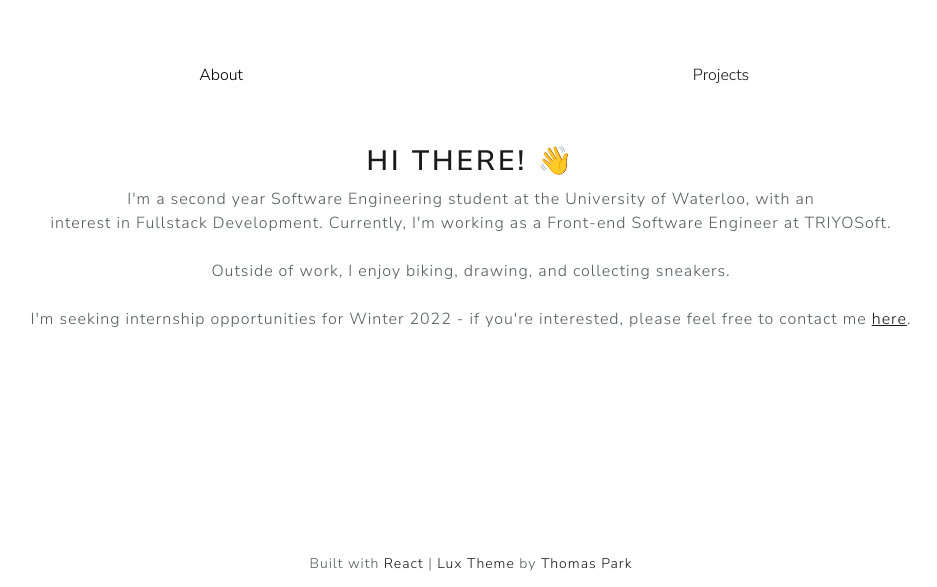
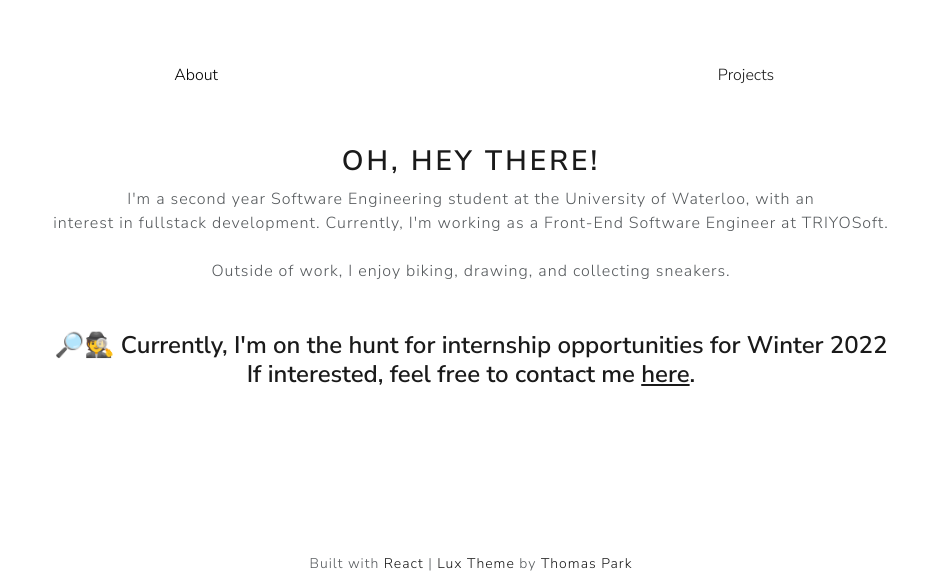
Before and after one commit to kevin-pierce/new-personal-site, a Gatsby site: page / in a window 1280 px wide. Shown: the part 618-1205 px from the top of the page, without its empty margins (169-1106 px from the left). Built offline with nearby package versions, Linux system fonts and the light colour scheme; Gatsby itself is replaced by a stand-in of ours.

Commit message:
Content updates for about page and profile content pages

```diff
--- a/src/components/about-tab/about-tab.jsx
+++ b/src/components/about-tab/about-tab.jsx
@@ -5,14 +5,14 @@ import './about-tab.scss'
 const AboutTab = () => {
     return (
         <div className="about-tab-wrapper">
-            <h2>Hi there! 👋</h2>
+            <h2>Oh, hey there!</h2>
             <div>
                 I'm a second year Software Engineering student at the University of Waterloo, with an <br/>
-                    interest in Fullstack Development. Currently, I'm working as a Front-end Software Engineer at TRIYOSoft.
+                    interest in fullstack development. Currently, I'm working as a Front-End Software Engineer at TRIYOSoft.
                     <br/><br/>
                     Outside of work, I enjoy biking, drawing, and collecting sneakers.
-                    <br/><br/>
-                <p>I'm seeking internship opportunities for Winter 2022 - if you're interested, please feel free to contact me <a href="https://www.linkedin.com/in/kwpierce/s">here</a>.</p>
+                    <br/><br/><br/>
+                <h3>🔎🕵️ Currently, I'm on the hunt for internship opportunities for Winter 2022<br/>If interested, feel free to contact me <a href="https://www.linkedin.com/in/kwpierce/s">here</a>.</h3>
             </div>
         </div>
     )
--- a/src/components/about-tab/about-tab.scss
+++ b/src/components/about-tab/about-tab.scss
@@ -1,4 +1,9 @@
 .about-tab-wrapper {
     padding-top: 5vh;
     min-height:400px;
+
+    h3 {
+        text-transform: none;
+        letter-spacing: normal;
+    }
 }
--- a/src/components/profile-content/profile-content.scss
+++ b/src/components/profile-content/profile-content.scss
@@ -2,7 +2,7 @@
 
 
     .nav-tabs {
-        min-width:1000px;
+        min-width:1100px;
         justify-content: center;
         align-items: center;
         height:60px;
--- a/src/components/projects-tab/projects-tab.jsx
+++ b/src/components/projects-tab/projects-tab.jsx
@@ -24,7 +24,7 @@ const ProjectsTab = () => {
                                 <Card.Header>Pathcha</Card.Header>
                                 <Card.Body className="card-body">
                                     <Card.Text>
-                                        A data-aggregation and educational Pathology tool that pushes for the digitization of the field.
+                                        A data-aggregation and educational <strong>pathology</strong> tool that pushes for the digitization of the field.
                                         Based upon the principal of image-based education and applied learning, Pathcha strives to revolutionalize how we learn and teach Pathology.
                                     </Card.Text>
                                     <div class="icon-wrapper">
@@ -55,7 +55,7 @@ const ProjectsTab = () => {
                                 <Card.Header>Hype4Less</Card.Header>
                                 <Card.Body className="card-body">
                                     <Card.Text>
-                                        The Trivago of shoes. Powered by a Selenium-based webscraper, Hype4Less connects Sneakerheads to the best deals on their favourite footwear products.
+                                        The Trivago of shoes. Powered by a Selenium-based webscraper, Hype4Less connects sneakerheads to the best deals on their favourite footwear products.
                                         Currently scrapes Nike, Adidas, Footlocker, and The Running Room (Canada only).
                                     </Card.Text>
                                     <div class="icon-wrapper">
```
